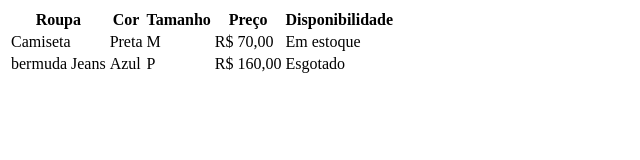
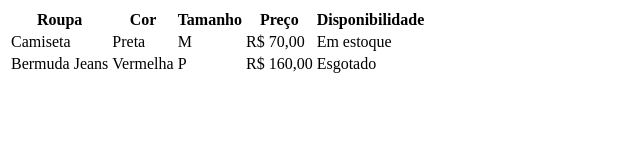
Before and after one commit to raelson-santos/aula-tabela, a plain HTML site: page index.html in a window 1280 px wide. Shown: the whole page, without its empty margins (0-640 px from the left). Drawn offline with Linux system fonts and the light colour scheme.

Commit message:
trocado bermuda por Bermuda e azul por Vermelha

```diff
--- a/index.html
+++ b/index.html
@@ -22,8 +22,8 @@
             <td>Em estoque</td>
         </tr>
         <tr>
-            <td>bermuda Jeans</td>
-            <td>Azul</td>
+            <td>Bermuda Jeans</td>
+            <td>Vermelha</td>
             <td>P</td>
             <td>R$ 160,00</td>
             <td>Esgotado</td>
```
